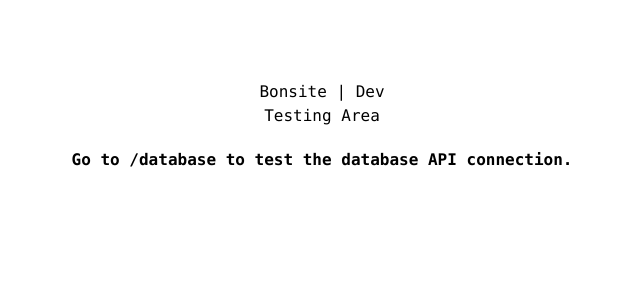
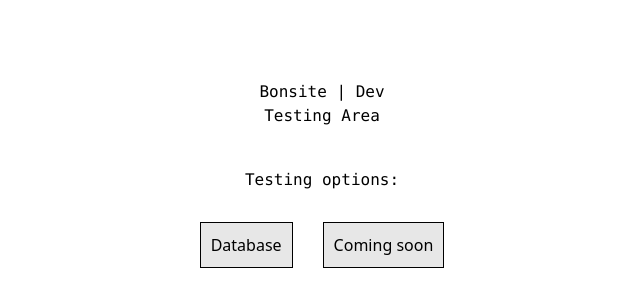
Before and after one commit to bonsite/bonsite, a Next.js app in the folder bonsite/: page /testing in a window 1280 px wide. Shown: the top 306 px of the page, without its empty margins (318-958 px from the left). Built offline with nearby package versions, Linux system fonts and the light colour scheme.

Commit message:
create testing landing page menu

```diff
--- a/bonsite/src/app/globals.css
+++ b/bonsite/src/app/globals.css
@@ -1,3 +1,11 @@
 @import 'tailwindcss/base';
 @import 'tailwindcss/components';
 @import 'tailwindcss/utilities';
+
+
+.fullPageHorizontalCenterFlex{
+    width: 100vw;
+    height: 100vh;
+    display: flex;
+    justify-content: center;
+}
--- a/bonsite/src/app/testing/page.tsx
+++ b/bonsite/src/app/testing/page.tsx
@@ -1,13 +1,28 @@
+import './style.css'
+import Link from 'next/link';
+
+
 export default function Page() {
 
     return (
 
         <div>
 
-            <div className="text-center w-screen font-mono font-semibold mt-5">
-                <h2>Go to /database to test the database API connection.</h2>
+            <div className='fullPageHorizontalCenterFlex'>
+
+            <div className='text-center'>
+                <h3 className='font-mono mt-10'>Testing options:</h3>
+
+                <div className="testingOptionsTable">
+                    <Link href="./testing/database"><button className='testingOptionsButton'>Database</button></Link>
+                    <Link href=""><button className='testingOptionsButton' disabled>Coming soon</button></Link>
+                </div>
+
+                </div>
+
             </div>
 
         </div>
+
     );
 }
--- /dev/null
+++ b/bonsite/src/app/testing/style.css
@@ -0,0 +1,28 @@
+.testingOptionsTable{
+    width: fit-content;
+    height: fit-content;
+    display: flex;
+    justify-content: space-evenly;
+    text-align: center;
+    align-items: center;
+    gap: 30px;
+    margin-top: 30px;
+}
+
+.testingOptionsButton{
+    background-color: rgb(231, 231, 231);
+    height: fit-content;
+    padding: 10px;
+    border: 1px black solid;
+    transition: .05s;
+}
+
+.testingOptionsButton:hover:enabled{
+    background-color: rgb(199, 199, 199);
+    transition: .05s;
+}
+
+.testingOptionsButton:active:enabled{
+    scale: .975;
+    transition: .05s;
+}
```
